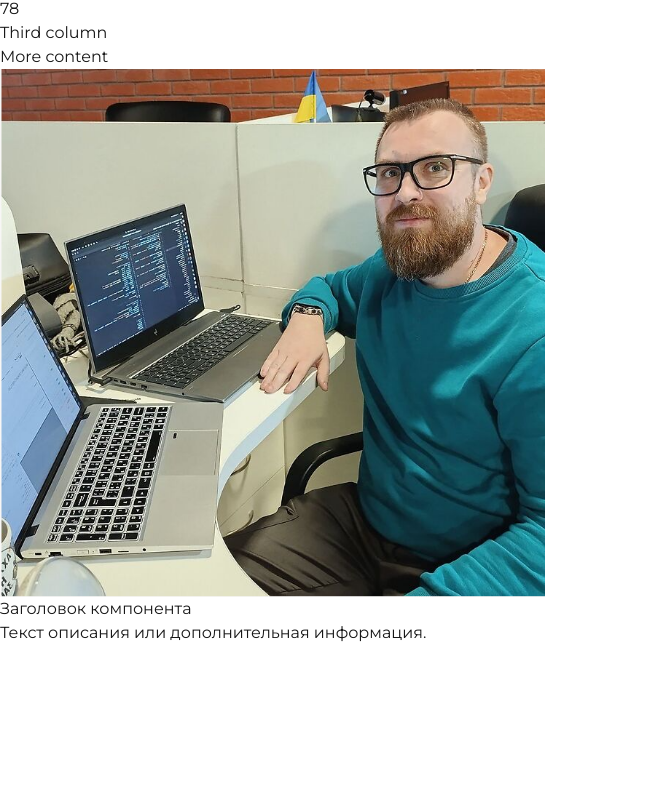
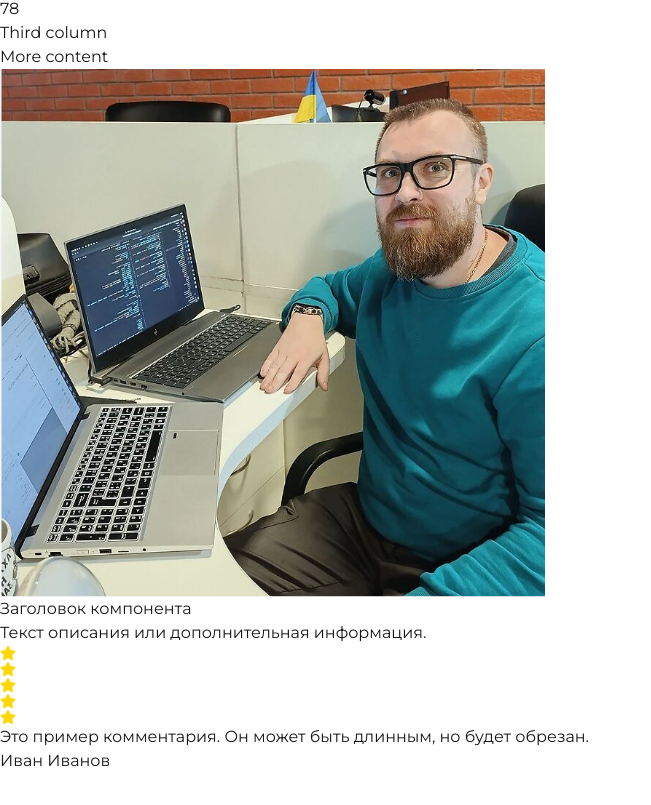
Before and after one commit to Tender6795/portfolio_next, a Next.js app: page / in a window 1280 px wide. Shown: the part 1054-1859 px from the top of the page, without its empty margins (0-651 px from the left). Built offline with nearby package versions, Linux system fonts and the light colour scheme.

Commit message:
CustomerReview in progress

```diff
--- a/package.json
+++ b/package.json
@@ -12,7 +12,8 @@
     "framer-motion": "^11.12.0",
     "next": "15.0.3",
     "react": "^18.2.0",
-    "react-dom": "^18.2.0"
+    "react-dom": "^18.2.0",
+    "react-icons": "^5.4.0"
   },
   "devDependencies": {
     "@types/node": "^20",
--- a/src/app/сomponents/CustomerReview.tsx
+++ b/src/app/сomponents/CustomerReview.tsx
@@ -1,7 +1,50 @@
-import React from 'react'
+import React from "react";
+import { FaStar, FaStarHalfAlt, FaRegStar } from "react-icons/fa";
 
-export const CustomerReview = () => {
+type CustomerReviewProps = {
+  rating?: number;
+  comment?: string;
+  author?: string;
+};
+
+const CustomerReview = ({
+  rating = 5,
+  comment = "Это пример комментария. Он может быть длинным, но будет обрезан.",
+  author = "Иван Иванов",
+}: CustomerReviewProps) => {
+  const renderStars = (rating: number) => {
+    const stars = [];
+    for (let i = 1; i <= 5; i++) {
+      if (rating >= i) {
+        stars.push(<FaStar key={i} color="#FFD700" />);
+      } else if (rating >= i - 0.5) {
+        stars.push(<FaStarHalfAlt key={i} color="#FFD700" />);
+      } else {
+        stars.push(<FaRegStar key={i} color="#FFD700" />);
+      }
+    }
+    return stars;
+  };
+
+  const shortComment =
+    comment.length > 80 ? `${comment.substring(0, 80)}...` : comment;
+
   return (
-    <div className="h-[136px] w-[277px] bg-[#FFF9F94D] rounded-[20px]"></div>
-  )
-}
+    <div className="h-[200px] w-[277px] bg-[#FFF9F94D] rounded-[20px] p-4">
+      <div className="flex items-center gap-1">{renderStars(rating)}</div>
+      <div
+        className="text-sm mt-2"
+        style={{
+          whiteSpace: "nowrap",
+          overflow: "hidden",
+          textOverflow: "ellipsis",
+        }}
+      >
+        {shortComment}
+      </div>
+      <div className="text-xs mt-2 font-medium">{author}</div>
+    </div>
+  );
+};
+
+export default CustomerReview;
--- a/src/app/сomponents/ProjectInfo.tsx
+++ b/src/app/сomponents/ProjectInfo.tsx
@@ -1,6 +1,6 @@
 import React from "react";
 import Image from "next/image";
-import { CustomerReview } from "./CustomerReview";
+import  CustomerReview from "./CustomerReview";
 
 export const ProjectInfo = () => {
   return (
```
Also changed, not shown: 1 other file (tests, documents, lock files or other folders).
